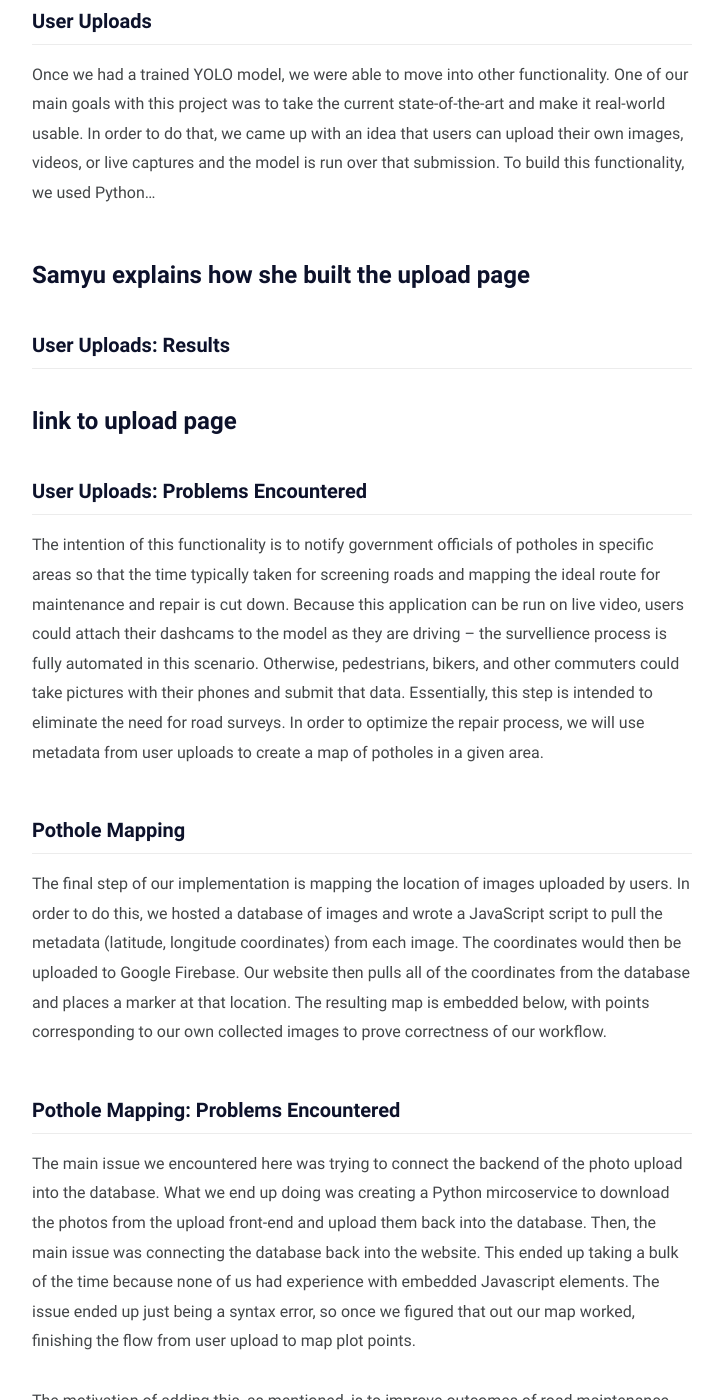
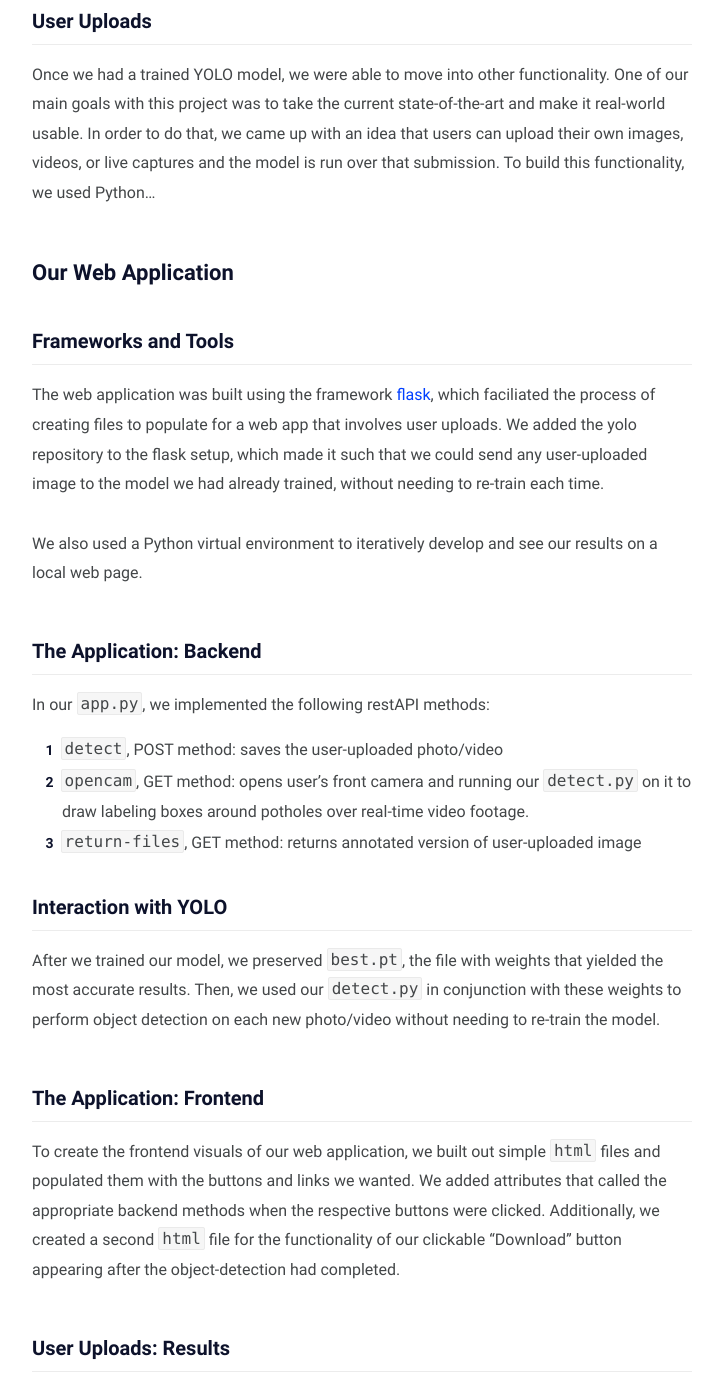
Before and after one commit to amorin5/amorin5.github.io, a Jekyll site: the page built from solution.md, in a window 1280 px wide and 1400 px high, scrolled down 4641 px. Shown: the whole window, without its empty margins (278-1001 px from the left). Built offline with Jekyll 4.4.1, drawn with Linux system fonts in a browser that asks for light colours; comment, search, counter and statistics services are not loaded.

Commit message:
added paragraphs about app-creation process

```diff
--- a/solution.md
+++ b/solution.md
@@ -45,7 +45,29 @@ The biggest problem with the model was just chosing which CNN to use, which is c
 ### User Uploads
 Once we had a trained YOLO model, we were able to move into other functionality. One of our main goals with this project was to take the current state-of-the-art and make it real-world usable. In order to do that, we came up with an idea that users can upload their own images, videos, or live captures and the model is run over that submission. To build this functionality, we used Python...
 
-# Samyu explains how she built the upload page
+## Our Web Application
+
+### Frameworks and Tools
+
+The web application was built using the framework [flask](https://flask.palletsprojects.com/en/2.2.x/), which faciliated the process of creating files to populate for a web app that involves user uploads. We added the yolo repository to the flask setup, which made it such that we could send any user-uploaded image to the model we had already trained, without needing to re-train each time.
+
+We also used a Python virtual environment to iteratively develop and see our results on a local web page.
+
+### The Application: Backend
+
+In our `app.py`, we implemented the following restAPI methods:
+1. `detect`, POST method: saves the user-uploaded photo/video
+2. `opencam`, GET method: opens user's front camera and running our `detect.py` on it to draw labeling boxes around potholes over real-time video footage.
+3. `return-files`, GET method: returns annotated version of user-uploaded image
+
+### Interaction with YOLO
+
+After we trained our model, we preserved `best.pt`, the file with weights that yielded the most accurate results. Then, we used our `detect.py` in conjunction with these weights to perform object detection on each new photo/video without needing to re-train the model.
+
+### The Application: Frontend
+
+To create the frontend visuals of our web application, we built out simple `html` files and populated them with the buttons and links we wanted. We added attributes that called the appropriate backend methods when the respective buttons were clicked. Additionally, we created a second `html` file for the functionality of our clickable "Download" button appearing after the object-detection had completed.
+
 
 ### User Uploads: Results
 # link to upload page
```
